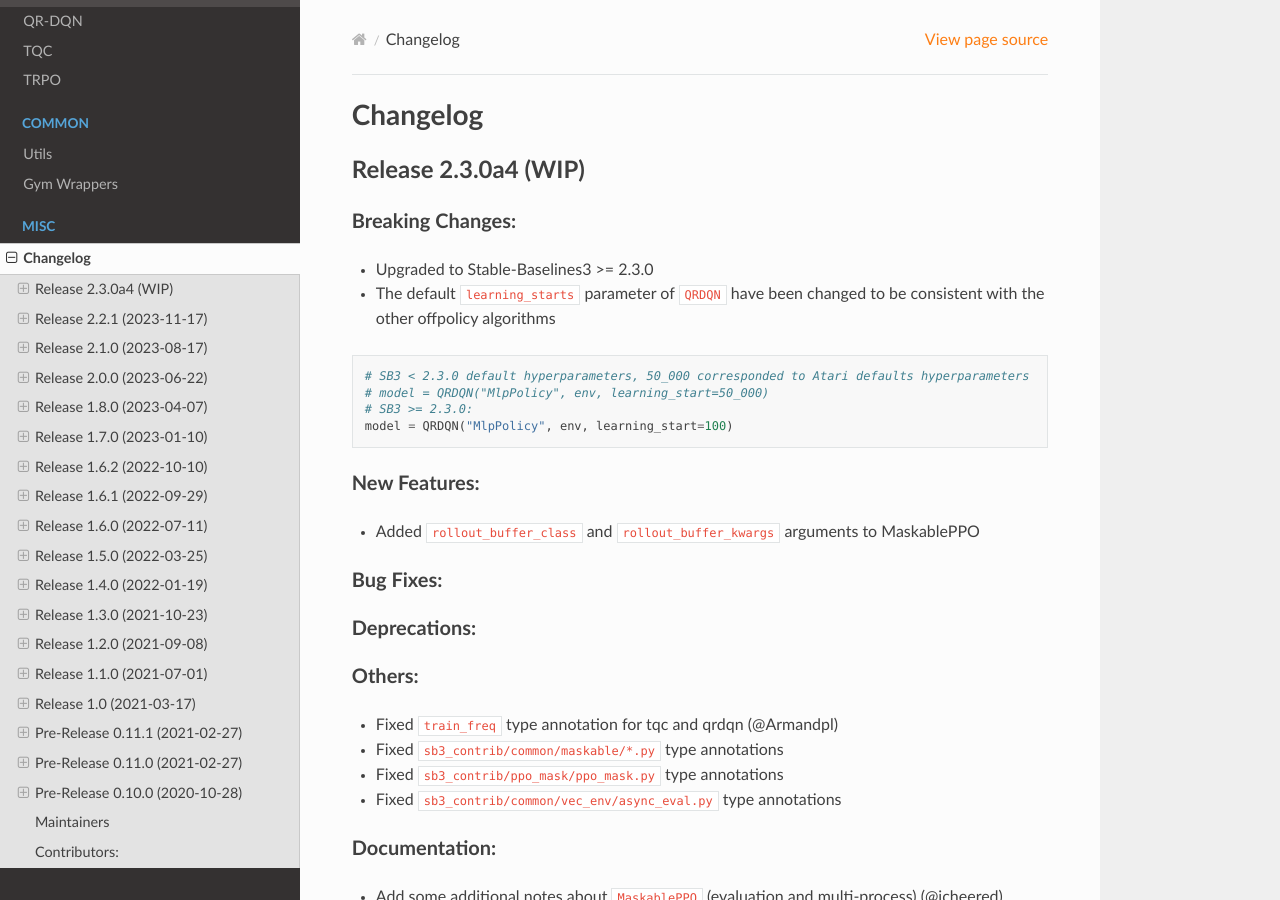
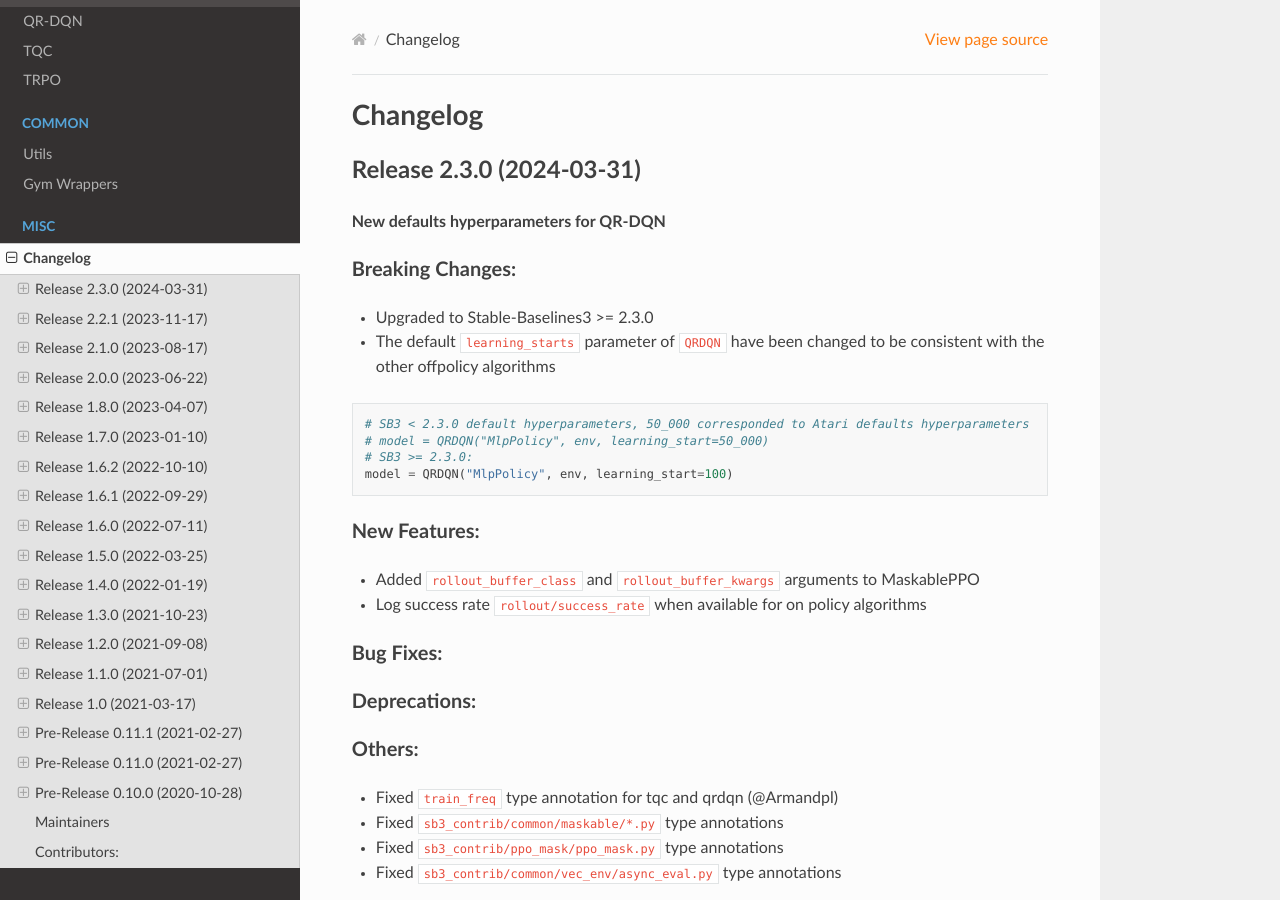
Before and after one commit to Stable-Baselines-Team/stable-baselines3-contrib, a Sphinx documentation site: the page built from docs/misc/changelog.rst, in a window 1280 px wide and 900 px high. Built offline with Sphinx 7.4.7 and the Read the Docs theme 2.0.0, drawn with Linux system fonts in a browser that asks for light colours; some of the changed text lies outside the part shown.

Commit message:
Release v2.3.0 (#236)

```diff
--- a/docs/conf.py
+++ b/docs/conf.py
@@ -11,6 +11,7 @@
 # add these directories to sys.path here. If the directory is relative to the
 # documentation root, use os.path.abspath to make it absolute, like shown here.
 #
+import datetime
 import os
 import sys
 from typing import Dict
@@ -44,7 +45,7 @@
 # -- Project information -----------------------------------------------------
 
 project = "Stable Baselines3 - Contrib"
-copyright = "2023, Stable Baselines3"
+copyright = f"2021-{datetime.date.today().year}, Stable Baselines3"
 author = "Stable Baselines3 Contributors"
 
 # The short X.Y version
--- a/docs/misc/changelog.rst
+++ b/docs/misc/changelog.rst
@@ -3,8 +3,10 @@
 Changelog
 ==========
 
-Release 2.3.0a4 (WIP)
+Release 2.3.0 (2024-03-31)
 --------------------------
+
+**New defaults hyperparameters for QR-DQN**
 
 Breaking Changes:
 ^^^^^^^^^^^^^^^^^
@@ -23,6 +25,8 @@
 New Features:
 ^^^^^^^^^^^^^
 - Added ``rollout_buffer_class`` and ``rollout_buffer_kwargs`` arguments to MaskablePPO
+- Log success rate ``rollout/success_rate`` when available for on policy algorithms
+
 
 Bug Fixes:
 ^^^^^^^^^^
--- a/sb3_contrib/version.txt
+++ b/sb3_contrib/version.txt
@@ -1 +1 @@
-2.3.0a5
+2.3.0
--- a/setup.py
+++ b/setup.py
@@ -65,7 +65,7 @@
     packages=[package for package in find_packages() if package.startswith("sb3_contrib")],
     package_data={"sb3_contrib": ["py.typed", "version.txt"]},
     install_requires=[
-        "stable_baselines3>=2.3.0a5,<3.0",
+        "stable_baselines3>=2.3.0,<3.0",
     ],
     description="Contrib package of Stable Baselines3, experimental code.",
     author="Antonin Raffin",
```
